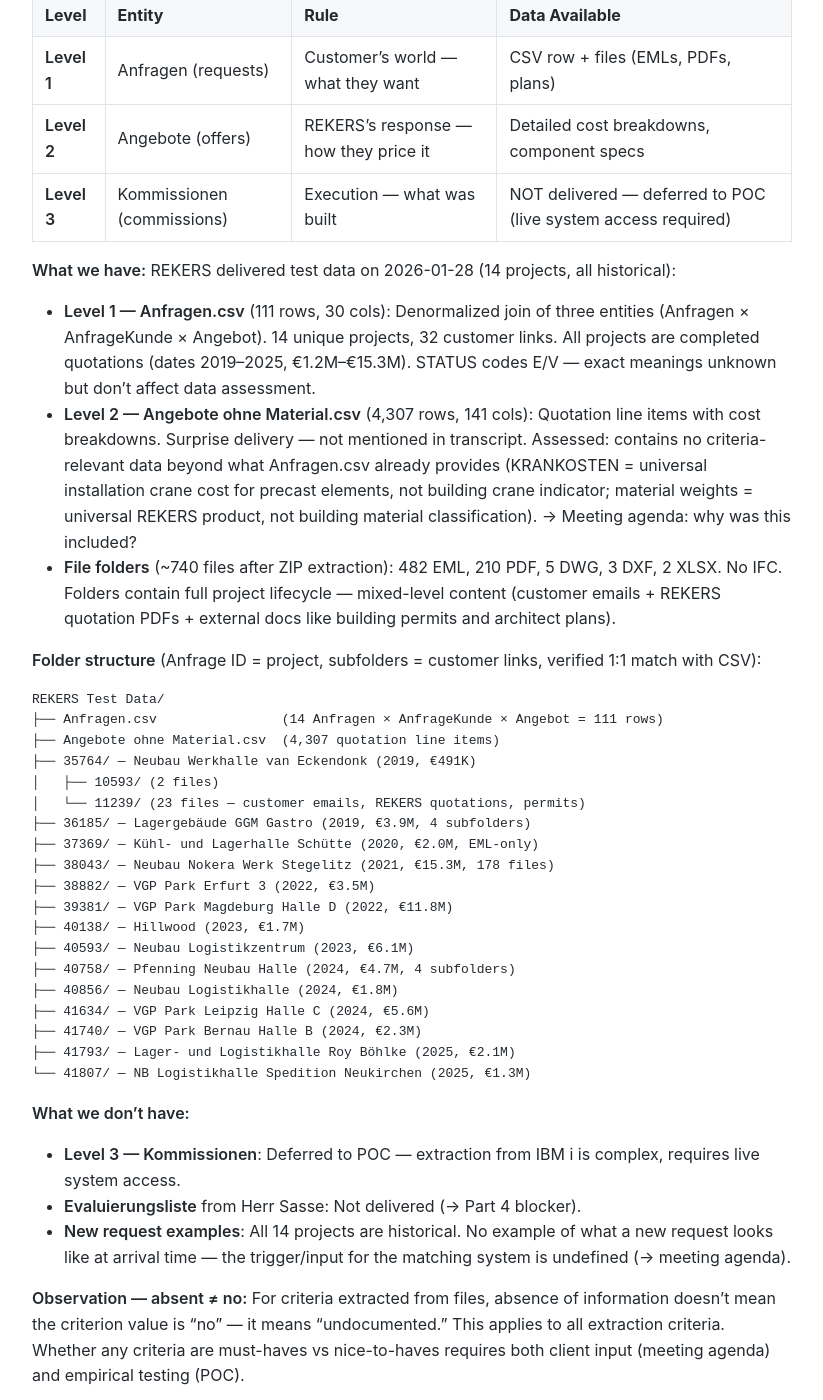
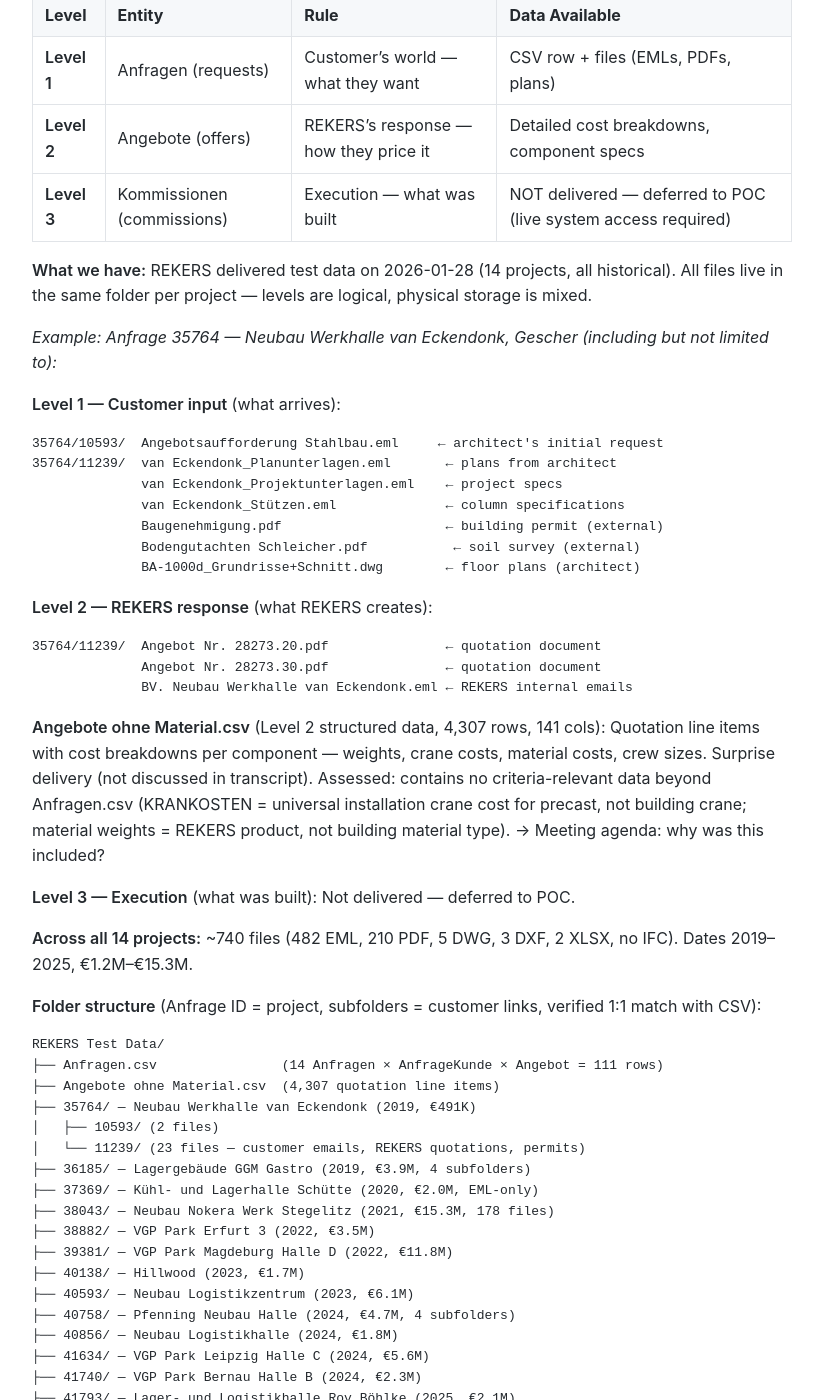
Before and after one commit to MariusWilsch/public-wilsch-ai-pages, a Jekyll site: the page built from project/rekers/design-doc-feasibility-report.md, in a window 1280 px wide and 1400 px high, scrolled down 1537 px. Shown: the whole window, without its empty margins (228-1051 px from the left). Built offline with Jekyll 4.4.1, drawn with Linux system fonts in a browser that asks for light colours; our own code applies the rules of GitHub Pages for plain Markdown files.

Commit message:
Sync from hippocampus 2026-02-11

````diff
--- a/project/rekers/design-doc-feasibility-report.md
+++ b/project/rekers/design-doc-feasibility-report.md
@@ -46,11 +46,33 @@ The problem is NOT building a full AI quotation system. The problem IS determini
 | **Level 2** | Angebote (offers) | REKERS's response — how they price it | Detailed cost breakdowns, component specs |
 | **Level 3** | Kommissionen (commissions) | Execution — what was built | NOT delivered — deferred to POC (live system access required) |
 
-**What we have:** REKERS delivered test data on 2026-01-28 (14 projects, all historical):
+**What we have:** REKERS delivered test data on 2026-01-28 (14 projects, all historical). All files live in the same folder per project — levels are logical, physical storage is mixed.
 
-- **Level 1 — Anfragen.csv** (111 rows, 30 cols): Denormalized join of three entities (Anfragen × AnfrageKunde × Angebot). 14 unique projects, 32 customer links. All projects are completed quotations (dates 2019–2025, €1.2M–€15.3M). STATUS codes E/V — exact meanings unknown but don't affect data assessment.
-- **Level 2 — Angebote ohne Material.csv** (4,307 rows, 141 cols): Quotation line items with cost breakdowns. Surprise delivery — not mentioned in transcript. Assessed: contains no criteria-relevant data beyond what Anfragen.csv already provides (KRANKOSTEN = universal installation crane cost for precast elements, not building crane indicator; material weights = universal REKERS product, not building material classification). → Meeting agenda: why was this included?
-- **File folders** (~740 files after ZIP extraction): 482 EML, 210 PDF, 5 DWG, 3 DXF, 2 XLSX. No IFC. Folders contain full project lifecycle — mixed-level content (customer emails + REKERS quotation PDFs + external docs like building permits and architect plans).
+*Example: Anfrage 35764 — Neubau Werkhalle van Eckendonk, Gescher (including but not limited to):*
+
+**Level 1 — Customer input** (what arrives):
+```
+35764/10593/  Angebotsaufforderung Stahlbau.eml     ← architect's initial request
+35764/11239/  van Eckendonk_Planunterlagen.eml       ← plans from architect
+              van Eckendonk_Projektunterlagen.eml    ← project specs
+              van Eckendonk_Stützen.eml              ← column specifications
+              Baugenehmigung.pdf                     ← building permit (external)
+              Bodengutachten Schleicher.pdf           ← soil survey (external)
+              BA-1000d_Grundrisse+Schnitt.dwg        ← floor plans (architect)
+```
+
+**Level 2 — REKERS response** (what REKERS creates):
+```
+35764/11239/  Angebot Nr. 28273.20.pdf               ← quotation document
+              Angebot Nr. 28273.30.pdf               ← quotation document
+              BV. Neubau Werkhalle van Eckendonk.eml ← REKERS internal emails
+```
+
+**Angebote ohne Material.csv** (Level 2 structured data, 4,307 rows, 141 cols): Quotation line items with cost breakdowns per component — weights, crane costs, material costs, crew sizes. Surprise delivery (not discussed in transcript). Assessed: contains no criteria-relevant data beyond Anfragen.csv (KRANKOSTEN = universal installation crane cost for precast, not building crane; material weights = REKERS product, not building material type). → Meeting agenda: why was this included?
+
+**Level 3 — Execution** (what was built): Not delivered — deferred to POC.
+
+**Across all 14 projects:** ~740 files (482 EML, 210 PDF, 5 DWG, 3 DXF, 2 XLSX, no IFC). Dates 2019–2025, €1.2M–€15.3M.
 
 **Folder structure** (Anfrage ID = project, subfolders = customer links, verified 1:1 match with CSV):
 
````
